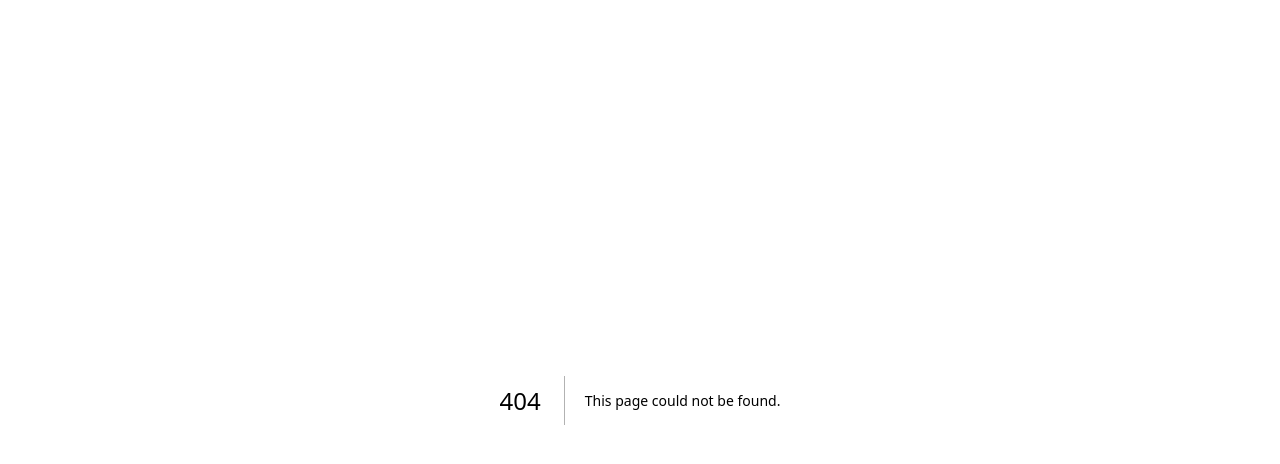
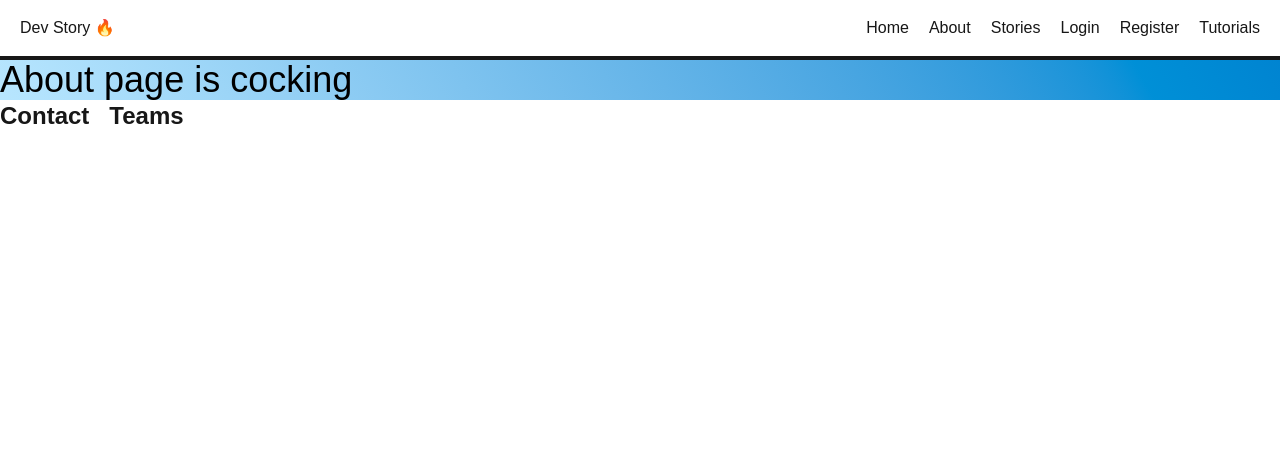
Before and after one commit to shams-labib/practice-next, a Next.js app: page /about in a window 1280 px wide. Before the commit this address had no page. Shown: the top 464 px of the page. Built offline with nearby package versions, Linux system fonts and the light colour scheme.

Commit message:
modified

```diff
--- a/src/Components/Header.jsx
+++ b/src/Components/Header.jsx
@@ -1,10 +1,20 @@
+import Link from "next/link";
 import React from "react";
 
 const Header = () => {
   return (
-    <div>
-      <h1>Hello</h1>
-    </div>
+    <header className="px-5 py-4 border-b-4 flex justify-between items-center">
+      <Link href={"/"}>Dev Story 🔥</Link>
+
+      <nav className="space-x-5">
+        <Link href={"/"}>Home</Link>
+        <Link href={"/about"}>About</Link>
+        <Link href={"/stories"}>Stories</Link>
+        <Link href={"/login"}>Login</Link>
+        <Link href={"/register"}>Register</Link>
+        <Link href={"/tutorials"}>Tutorials</Link>
+      </nav>
+    </header>
   );
 };
 
--- /dev/null
+++ b/src/Components/Title.jsx
@@ -0,0 +1,11 @@
+import React from "react";
+
+const Title = ({ children }) => {
+  return (
+    <div className="bg-linear-60 from-sky-200 to-sky-600 text-black">
+      <h1 className="text-4xl">{children}</h1>
+    </div>
+  );
+};
+
+export default Title;
--- /dev/null
+++ b/src/app/about/contact/page.jsx
@@ -0,0 +1,12 @@
+import Title from "@/Components/Title";
+import React from "react";
+
+const Contact = () => {
+  return (
+    <div>
+      <Title>Contact page is cocking</Title>
+    </div>
+  );
+};
+
+export default Contact;
--- /dev/null
+++ b/src/app/about/page.jsx
@@ -0,0 +1,23 @@
+import Title from "@/Components/Title";
+import Link from "next/link";
+import React from "react";
+
+const About = () => {
+  return (
+    <div>
+      <Title>About page is cocking</Title>
+
+      <nav className="space-x-5">
+        <Link className="text-2xl font-bold" href={"/about/contact"}>
+          Contact
+        </Link>
+
+        <Link className="text-2xl font-bold" href={"/about/teams"}>
+          Teams
+        </Link>
+      </nav>
+    </div>
+  );
+};
+
+export default About;
--- /dev/null
+++ b/src/app/about/teams/page.jsx
@@ -0,0 +1,12 @@
+import Title from "@/Components/Title";
+import React from "react";
+
+const Teams = () => {
+  return (
+    <div>
+      <Title>Team Member is fucking</Title>
+    </div>
+  );
+};
+
+export default Teams;
--- a/src/app/layout.jsx
+++ b/src/app/layout.jsx
@@ -1,5 +1,6 @@
 import { Geist, Geist_Mono } from "next/font/google";
 import "./globals.css";
+import Header from "@/Components/Header";
 
 const geistSans = Geist({
   variable: "--font-geist-sans",
@@ -22,6 +23,7 @@ export default function RootLayout({ children }) {
       <body
         className={`${geistSans.variable} ${geistMono.variable} antialiased`}
       >
+        <Header></Header>
         {children}
       </body>
     </html>
```
